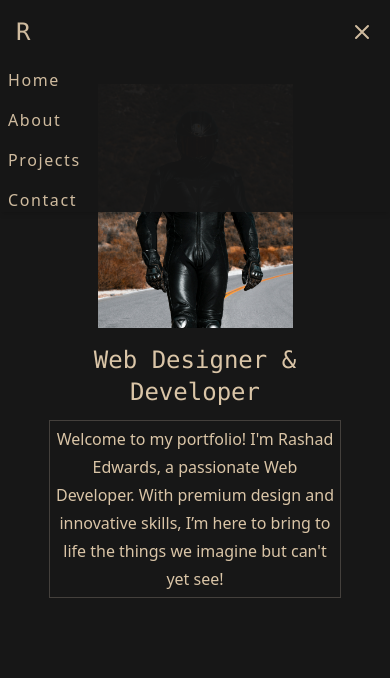
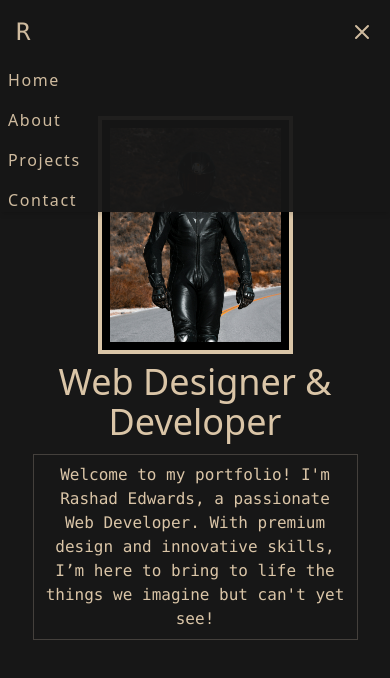
Before and after one commit to rashad3412/portfolioReactApp, a React (Vite) app: page / in a window 390 px wide. Both pictures are taken after a click on the button "Toggle menu". Shown: the top 678 px of the page. Built offline with nearby package versions, Linux system fonts and the light colour scheme.

Commit message:
updated homePage made responsive

```diff
--- a/src/components/Header.jsx
+++ b/src/components/Header.jsx
@@ -4,7 +4,7 @@ function Header() {
   const [isOpen, setIsOpen] = useState(false);
 
   return (
-    <header className="fixed top-0 left-0 w-full bg-neutral-900 text-beige shadow-md z-50 font-mono opacity-95 ">
+    <header className="fixed top-0 left-0 w-full bg-neutral-900 text-beige shadow-md z-50 font-mono opacity-95 tracking-widest font-light">
       <div className="max-w-7xl mx-auto px-4 sm:px-6 lg:px-8 flex justify-between items-center h-16">
         <div className="text-2xl font-thin">R</div>
 
@@ -58,8 +58,8 @@ function Header() {
 
       {/* Mobile Menu */}
       {isOpen && (
-        <nav className="md:hidden mt-1">
-          <div className="flex flex-col space-y-4 pl-2 font-sans tracking-widest font-light">
+        <nav className="md:hidden mt-1 ">
+          <div className="flex flex-col space-y-4 pl-2 font-sans tracking-widest  ">
             <a href="#home" className="hover:text-slate-200">
               Home
             </a>
--- a/src/pages/Home.jsx
+++ b/src/pages/Home.jsx
@@ -3,16 +3,28 @@ import img from "../assets/allBlack.jpg";
 
 function HomePage() {
   return (
-    <main className="pt-1 w-full flex flex-col justify-center items-center">
-      <img src={img} alt="blackImage" className="w-2/4 mb-4 pt-20" />
-      <h1 className="text-center text-beige font-medium text-2xl w-72 font-mono ">
-        Web Designer & Developer
-      </h1>
-      <p className=" w-3/4 mt-3 p-1 text-center text-beige leading-7 border border-stone-700">
-        Welcome to my portfolio! I'm Rashad Edwards, a passionate Web Developer.
-        With premium design and innovative skills, I’m here to bring to life the
-        things we imagine but can't yet see!
-      </p>
+    <main className="pt-1 w-full flex flex-col items-center md:flex-row-reverse md:justify-center md:items-start md:gap-6">
+      {/* Image Section */}
+      <div className="relative w-2/4 mb-2 pt-2 md:w-1/3 md:mb-0 border-4 border-beige bg-black p-2 mt-28">
+        <img src={img} alt="blackImage" className="w-full" />
+      </div>
+
+      {/* Text Section */}
+      <div className="  text-center md:text-left md:w-1/2 md:mt-36">
+        <h1 className="text-4xl text-beige font-thin font-sans mb-3 md:text-6xl filter blur-[0.5px]">
+          Web Designer & Developer
+        </h1>
+
+        {/* // Adds padding
+          and a border for small screens, removes the border at 768px
+          (md:border-none). */}
+
+        <p className="font-mono w-10/12 p-2  mx-auto mt-3  text-beige leading-6 border border-stone-700 md:border-none md:pt-0 md:w-full md:mt-6 md:font-medium">
+          Welcome to my portfolio! I'm Rashad Edwards, a passionate Web
+          Developer. With premium design and innovative skills, I’m here to
+          bring to life the things we imagine but can't yet see!
+        </p>
+      </div>
     </main>
   );
 }
--- a/tailwind.config.js
+++ b/tailwind.config.js
@@ -7,6 +7,15 @@ export default {
         beige: "#DAC5A7",
       },
     },
+    animation: {
+      glitch: "glitch 1s infinite",
+    },
+    keyframes: {
+      glitch: {
+        "0%, 100%": { textShadow: "2px 2px #ff00ff, -2px -2px #00ffff" },
+        "50%": { textShadow: "-2px -2px #ff00ff, 2px 2px #00ffff" },
+      },
+    },
   },
   plugins: [],
 };
```
